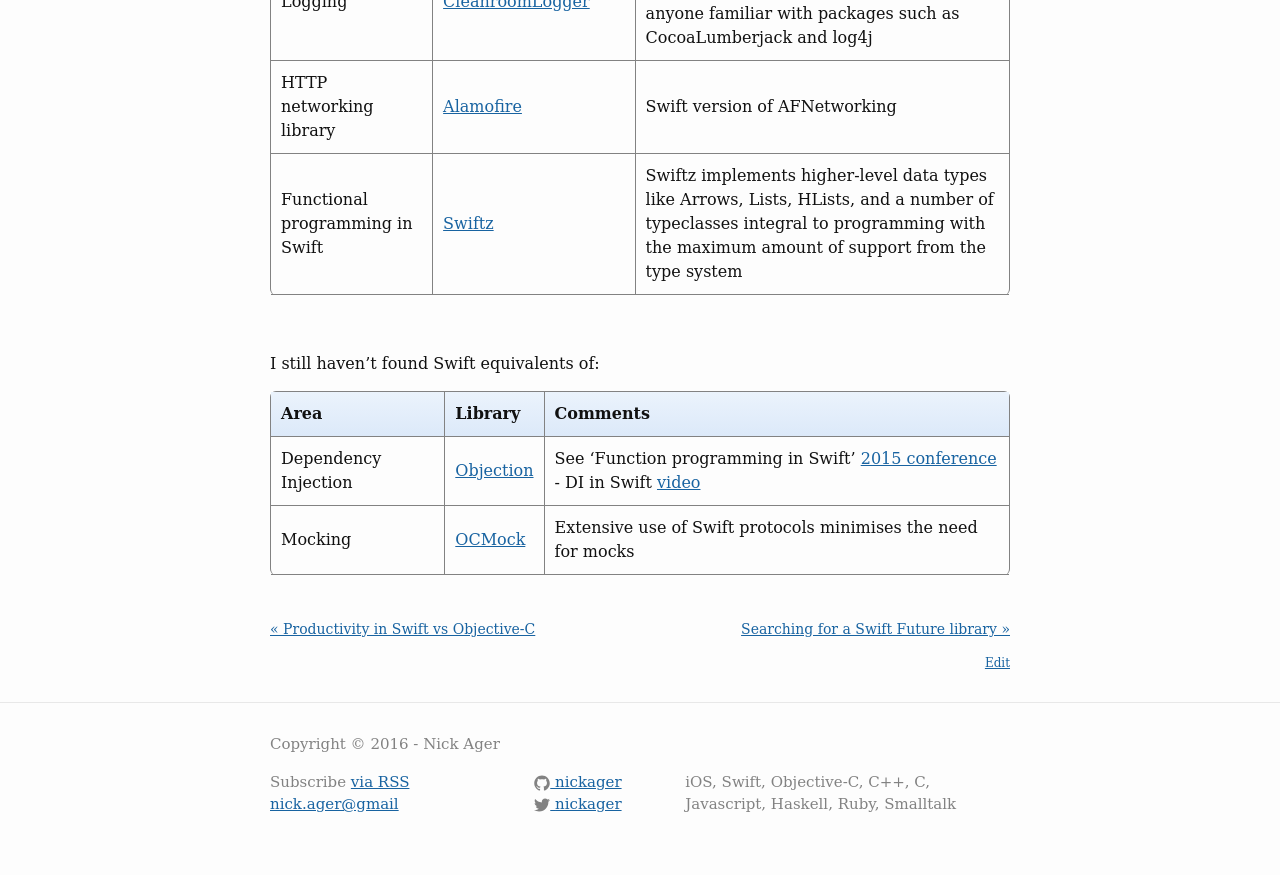
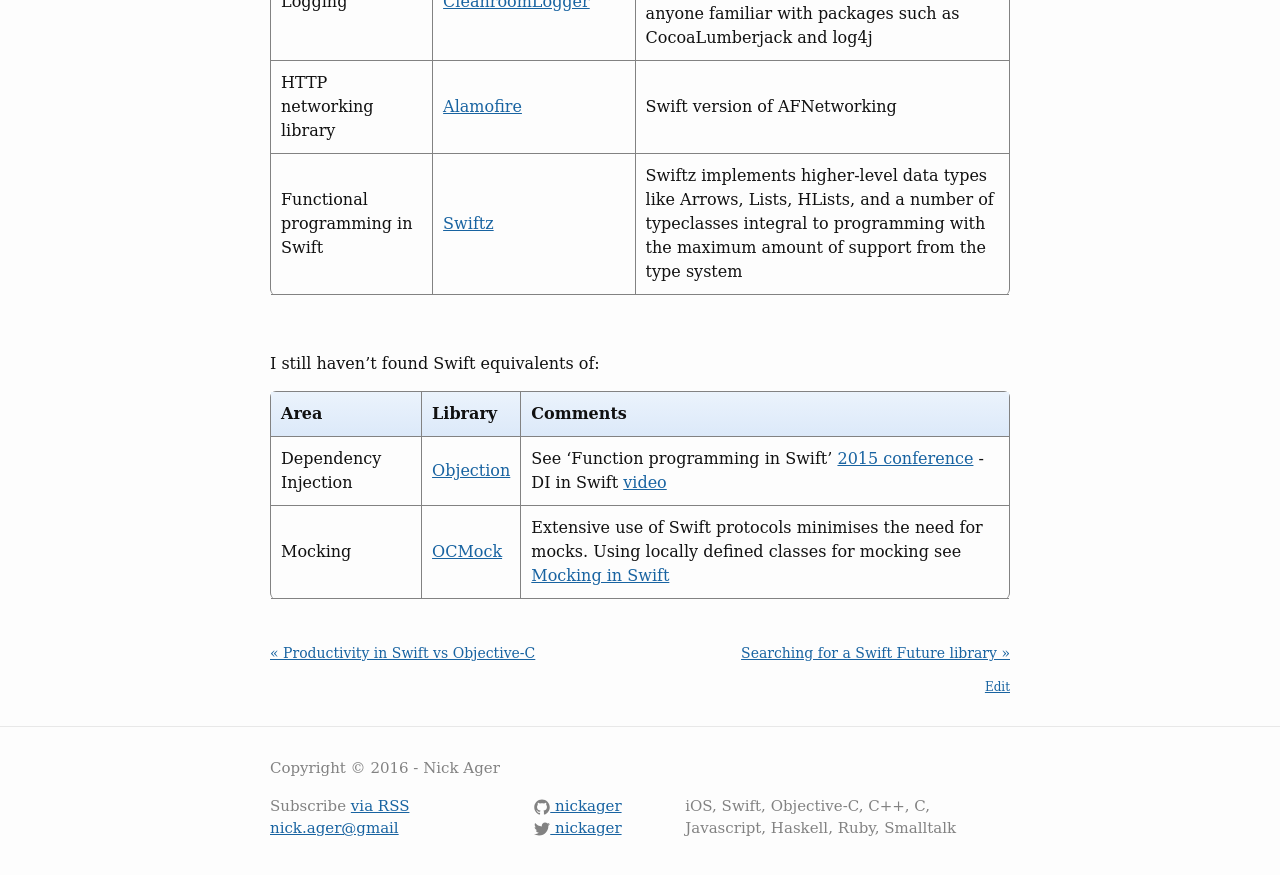
Before and after one commit to NickAger/nickager.github.io, a Jekyll site: the page built from _posts/2015-12-04-swift-libaries.md, in a window 1280 px wide and 900 px high, scrolled down 1788 px. Shown: the top 875 px of the window. Built offline with Jekyll 4.4.1, drawn with Linux system fonts in a browser that asks for light colours; some web fonts are replaced; comment, search, counter and statistics services are not loaded.

Commit message:
added details about mocking

```diff
--- a/_posts/2015-12-04-swift-libaries.md
+++ b/_posts/2015-12-04-swift-libaries.md
@@ -33,4 +33,4 @@ I still haven't found Swift equivalents of:
 |Area | Library | Comments|
 |-----|---------|---------|
 |Dependency Injection|[Objection](http://objection-framework.org/)|See 'Function programming in Swift' [2015 conference](http://2015.funswiftconf.com) - DI in Swift [ video](https://youtu.be/2--pYf1T6Xc) |
-|Mocking|[OCMock](http://ocmock.org)|Extensive use of Swift protocols minimises the need for mocks|
+|Mocking|[OCMock](http://ocmock.org)|Extensive use of Swift protocols minimises the need for mocks. Using locally defined classes for mocking see [Mocking in Swift](http://nshipster.com/xctestcase/)|
```
